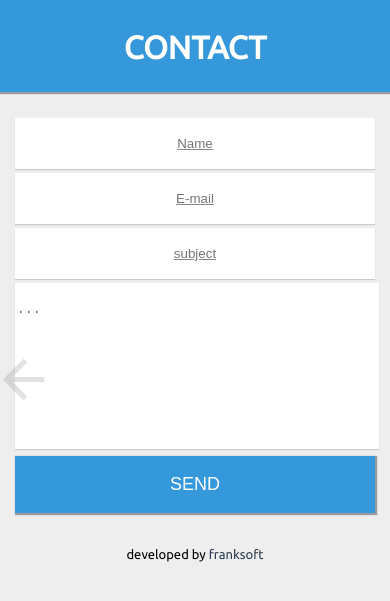
After one commit to Franksoft24/franksoft, a PHP site: page /franksoft/Views/MessageMobile/index.php?location=1 in a window 390 px wide. The commit adds this page. Shown: the top 601 px of the page. Run offline with PHP 8.4, Linux system fonts and the light colour scheme.

Commit message:
Improve mobile interface

```diff
--- /dev/null
+++ b/Views/MessageMobile/index.php
@@ -0,0 +1,33 @@
+<?php include_once('../Header/index.php');?>
+	<div class="nav-button-back"><a href="../<?php echo $_GET['location']; ?>/"><img src="../../resource/img/back.png" alt="back.png" width="100%"></a></div>
+	<div class="SendMessage"><form method="post" action="http://localhost:82/franksoft/programmability/SendMessage.php?" name="SendMessage">
+		<table>
+			<tr>
+				<td><input type="text" name="name" placeholder="Name" required></td>
+			</tr>
+			<tr>
+				<td><input type="email" name="mail" placeholder="E-mail" required></td>
+			</tr>
+			<tr>
+				<td><input type="text" name="subject" placeholder="subject" required></td>
+			</tr>
+			<tr>
+				<td><textarea name="content" placeholder="..." valign="top" required></textarea></td>
+			</tr>
+			<tr style="display:none">
+				<td><input type="text" id="location" name="location"></td>
+			</tr>
+			<tr>
+				<td><input type="submit" value="Send" class="blue-botton"></td>
+			</tr>
+		</table>
+	</form></div>
+	<script type="text/javascript">
+		var where = "<?php echo $_GET['location']; ?>";
+		headerTitle("Contact");
+		assignlocation(where);
+	</script>
+	</section>
+	<footer>developed by <a href="#" class="link">franksoft</a></footer>
+</body>
+</html>
--- a/Views/footer/index.php
+++ b/Views/footer/index.php
@@ -1,6 +1,6 @@
 	</section>
 	<footer>developed by <a href="#" class="link">franksoft</a></footer>
-	<a href="javascript:SendMessagePop()"><div class="plus-material-design">
+	<a href="javascript:SendMessagePop()"><div class="plus-material-design" id="plus-material-design">
 		+
 	</div></a>
 	<div id="SendMessagePop" class="SendMessagePop">
--- a/resource/css/site.css
+++ b/resource/css/site.css
@@ -125,9 +125,28 @@ footer
 	width: 10%;
 	top: 38%;
 }
+.SendMessage{
+	width: 94%;
+	padding: 3%;
+	text-align: center;
+}
+.SendMessage table{
+	width: 100%;
+}
+.SendMessage input{
+	width: 90%;
+	padding: 5%;
+	text-align: center;
+	text-decoration: underline;
+	color:#7f8c8d;
+	border: none;
+	background-color:#fff;
+	margin: 0px;
+	box-shadow: 0px 1px 1px 0px rgba(0,0,0,0.15);
+}
 .SendMessagePop{
 	background-color: #fff;
-	position: absolute;
+	position: fixed;
 	bottom: 7%;
 	right: 5%;
 	padding: 2%;
@@ -148,9 +167,9 @@ footer
 	box-shadow: 0px 1px 1px 0px rgba(0,0,0,0.15);
 	text-align: center;
 }
-.SendMessagePop textarea{
+.SendMessagePop textarea, .SendMessage textarea{
 	width: 250px;
-	height: 128px;
+	height: 130px;
 	padding-top: 5%;
 	padding-bottom: 5%;
 	resize: none;
@@ -161,7 +180,10 @@ footer
 	overflow: hidden;
 	box-shadow: 0px 1px 1px 0px rgba(0,0,0,0.15);
 }
-.SendMessagePop table tr td .blue-botton{
+.SendMessage textarea{
+	width: 100%;
+}
+.SendMessagePop table tr td .blue-botton, .SendMessage table tr td .blue-botton{
 	text-decoration: none;
 	width: 100%;
 	background-color: #3498db;
@@ -203,6 +225,7 @@ footer
 		margin-top: 3%;
 		background-color: #fff;
 		box-shadow: 1px 1px 5px 1px rgba(0,0,0,0.53);
+		font-size: small;
 	}
 	.content h3{
 		padding:10%;
--- a/resource/js/script.js
+++ b/resource/js/script.js
@@ -3,11 +3,18 @@ function headerTitle(text){
 }
 function SendMessagePop(){
 	var div = document.getElementById('SendMessagePop').style;
-	if (div.display != "block"){
-		div.display = "block";
+	if (screen.width > "1252") {
+		if (div.display != "block"){
+			div.display = "block";
+		}else{
+			div.display = "none";
+		}
 	}else{
-		div.display = "none";
+		location_ = document.getElementById('location').value;
+		window.location = "../MessageMobile?location="+location_;
 	}
-}function assignlocation(where){
+
+}
+function assignlocation(where){
 	document.getElementById("location").value = where;
 }
```
